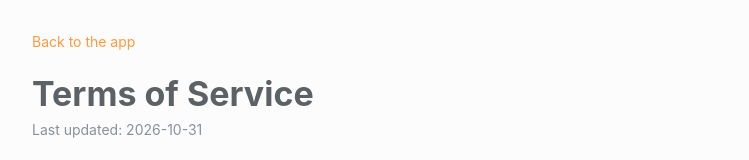
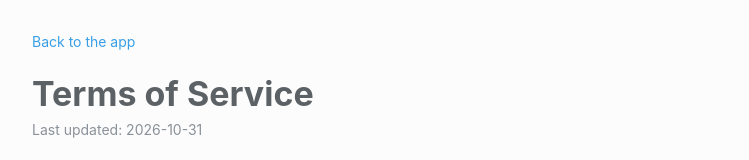
Before and after one commit to osipovts/ozon-tracker-monorepo, a React (Vite) app in the folder apps/frontend-client/: page /terms in a window 1280 px wide. Shown: the top 160 px of the page, without its empty margins (264-1013 px from the left). Built offline with nearby package versions, Linux system fonts and the light colour scheme; what openapi-fetch would draw is missing.

Commit message:
Client: Ayu accent is blue, the yellow and blue marks traded places

```diff
--- a/apps/frontend-client/src/app/ayu.theme.ts
+++ b/apps/frontend-client/src/app/ayu.theme.ts
@@ -36,18 +36,18 @@ const dark: MantineColorsTuple = [
   '#05070a',
 ];
 
-/** The accent of both schemes: Ayu Dark amber (shade 5) and Ayu Light orange (shade 6). */
+/** The accent of both schemes: Ayu Dark blue (shade 5) and Ayu Light blue (shade 6). */
 const ayu: MantineColorsTuple = [
-  '#fff7e6',
-  '#ffeccc',
-  '#ffdd9e',
-  '#ffcd70',
-  '#ffbd47',
-  '#e6b450',
-  '#ff9940',
-  '#e68a38',
-  '#c97420',
-  '#a65f14',
+  '#e8f6ff',
+  '#cfeeff',
+  '#a8e0ff',
+  '#82d2ff',
+  '#6ccaff',
+  '#59c2ff',
+  '#399ee6',
+  '#2f87c7',
+  '#2670a8',
+  '#1d5a89',
 ];
 
 export const ayuTheme: MantineThemeOverride = createTheme({
--- a/apps/frontend-client/src/app/client-shell.component.tsx
+++ b/apps/frontend-client/src/app/client-shell.component.tsx
@@ -85,7 +85,7 @@ export function ClientShell(): ReactElement {
       <AppShell.Main>
         <Container size="lg">
           {me.data?.emailVerified === false && (
-            <Alert color="yellow" mb="md" title={t('shell.confirmTitle')}>
+            <Alert color="blue" mb="md" title={t('shell.confirmTitle')}>
               <Group>
                 <Text size="sm">{t('shell.confirmText', { email: me.data.email })}</Text>
                 <Button
--- a/apps/frontend-client/src/features/auth/login.page.tsx
+++ b/apps/frontend-client/src/features/auth/login.page.tsx
@@ -62,7 +62,7 @@ function Notices({
   return (
     <>
       {verifying && (
-        <Alert color="blue" role="status">
+        <Alert color="yellow" role="status">
           {t('login.confirmEmail')}
         </Alert>
       )}
--- a/apps/frontend-client/src/features/products/price-chart.component.tsx
+++ b/apps/frontend-client/src/features/products/price-chart.component.tsx
@@ -61,7 +61,7 @@ export function PriceChart({
           />
           <Line
             dataKey="dashed"
-            stroke="var(--mantine-color-blue-6)"
+            stroke="var(--mantine-color-yellow-6)"
             strokeDasharray="6 4"
             dot={false}
             activeDot={false}
@@ -70,7 +70,7 @@ export function PriceChart({
           />
           <Line
             dataKey="solid"
-            stroke="var(--mantine-color-blue-6)"
+            stroke="var(--mantine-color-yellow-6)"
             strokeWidth={2}
             dot={{ r: 3 }}
             connectNulls={false}
--- a/apps/frontend-client/src/features/products/products.page.tsx
+++ b/apps/frontend-client/src/features/products/products.page.tsx
@@ -195,7 +195,7 @@ function Price({ item }: { item: ProductListItemType }): ReactElement {
   const price = item.latest?.prices[0];
 
   if (item.latest === null) return <Badge color="gray">{t('products.waiting')}</Badge>;
-  if (price === undefined) return <Badge color="yellow">{t('products.noPrice')}</Badge>;
+  if (price === undefined) return <Badge color="blue">{t('products.noPrice')}</Badge>;
 
   return <>{formatPrice(price.amountMinor)}</>;
 }
--- a/apps/frontend-client/src/features/settings/account-section.component.tsx
+++ b/apps/frontend-client/src/features/settings/account-section.component.tsx
@@ -77,7 +77,7 @@ export function AccountSection(): ReactElement {
         {me.data !== undefined && me.data !== null && (
           <Group gap="xs">
             <Text fw={500}>{me.data.email}</Text>
-            <Badge color={me.data.emailVerified ? 'green' : 'yellow'}>
+            <Badge color={me.data.emailVerified ? 'green' : 'blue'}>
               {me.data.emailVerified ? t('settings.emailVerified') : t('settings.emailNotVerified')}
             </Badge>
           </Group>
--- a/apps/frontend-client/src/features/settings/linked-accounts-section.component.tsx
+++ b/apps/frontend-client/src/features/settings/linked-accounts-section.component.tsx
@@ -27,7 +27,7 @@ function ProviderRow({
         <Group gap="xs">
           <ProviderIcon provider={provider} />
           <Text fw={500}>{providerName(provider)}</Text>
-          {onlyWay && <Badge color="yellow">{t('settings.onlyWay')}</Badge>}
+          {onlyWay && <Badge color="blue">{t('settings.onlyWay')}</Badge>}
         </Group>
         <Text size="xs" c="dimmed">
           {t('settings.linkedOn', { when: formatMoment(linkedAt, locale) })}
--- a/package.json
+++ b/package.json
@@ -1,6 +1,6 @@
 {
   "name": "price-tracker-monorepo",
-  "version": "1.2.2",
+  "version": "1.2.3",
   "private": true,
   "description": "",
   "type": "module",
```
